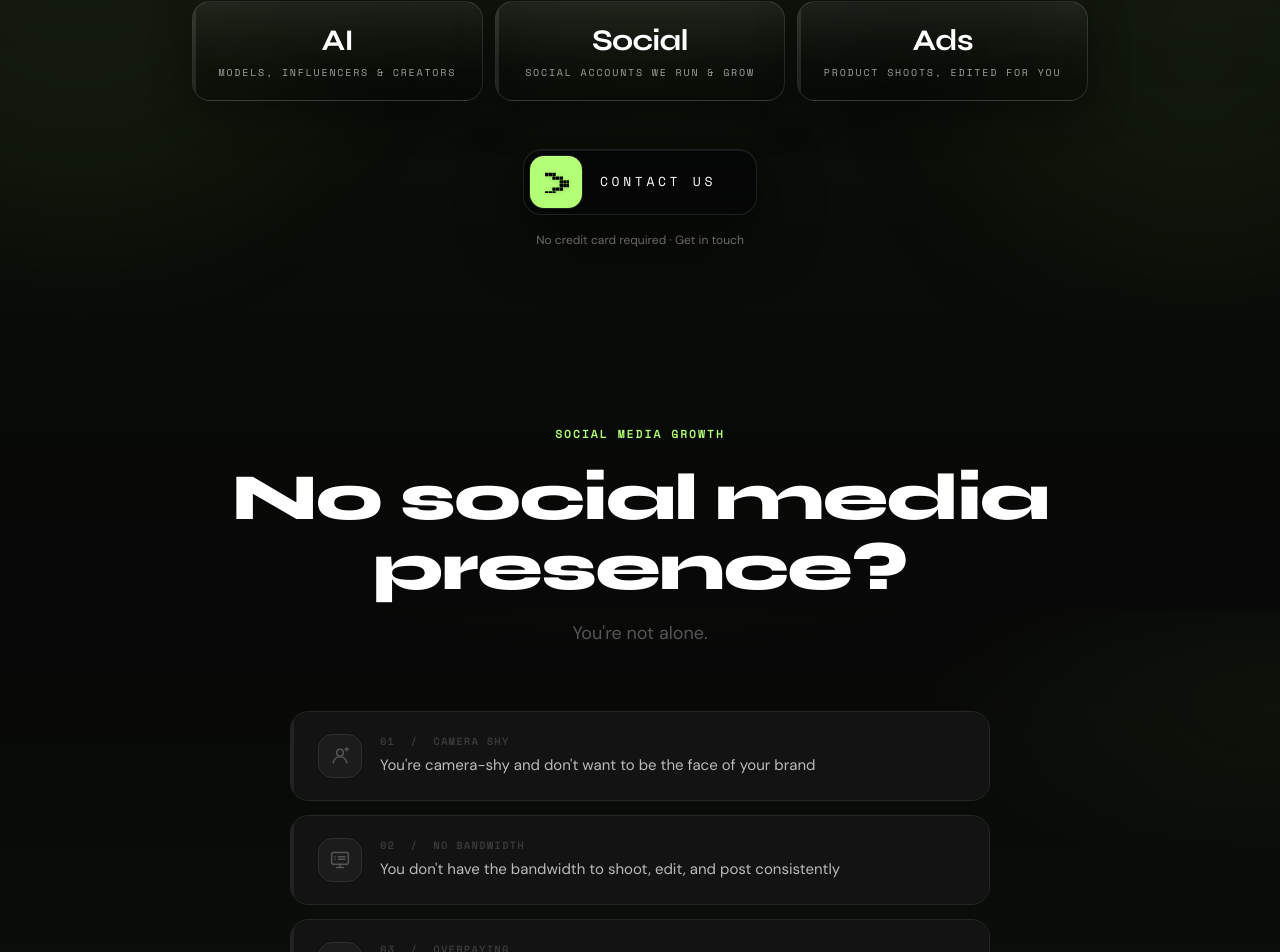
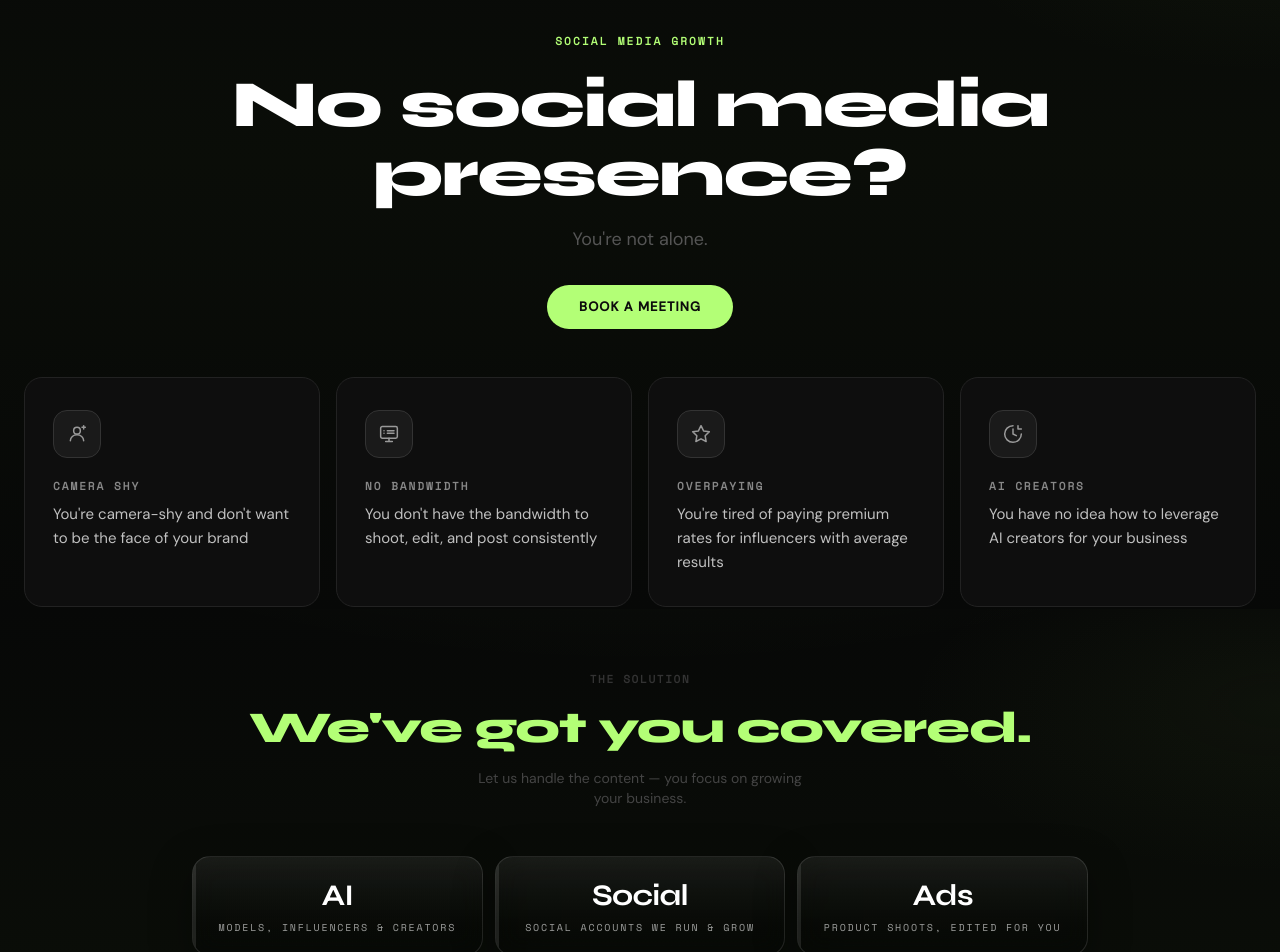
Before and after one commit to jinab-sys/magnatic-website, a Next.js app: page / in a window 1280 px wide. Shown: the part 191-1143 px from the top of the page. Built offline with nearby package versions, Linux system fonts and the light colour scheme.

Commit message:
Update website code

```diff
--- a/components/blocks/scroll-expansion-hero.tsx
+++ b/components/blocks/scroll-expansion-hero.tsx
@@ -1,44 +1,8 @@
 "use client"
 
-import { motion } from "framer-motion"
-import { scrollToRegisterForm } from "@/lib/scroll-to-register"
-
-/** Chunky pixel "greater than" for the hero CTA (7×6 grid). */
-function PixelChevron({ className }: { className?: string }) {
-    const filled = new Set([
-        "0,0", "1,0", "2,0",
-        "2,1", "3,1", "4,1",
-        "4,2", "5,2", "6,2",
-        "4,3", "5,3", "6,3",
-        "2,4", "3,4", "4,4",
-        "0,5", "1,5", "2,5",
-    ])
-    const rects = []
-    for (let y = 0; y < 6; y++) {
-        for (let x = 0; x < 7; x++) {
-            if (filled.has(`${x},${y}`)) {
-                rects.push(
-                    <rect key={`${x}-${y}`} x={x} y={y} width={0.92} height={0.92} fill="currentColor" rx={0.08} />,
-                )
-            }
-        }
-    }
+export function ScrollExpandHero() {
     return (
-        <svg viewBox="-0.5 -0.5 7 6" className={className} aria-hidden>
-            {rects}
-        </svg>
-    )
-}
-
-export function ScrollExpandHero() {
-    const kpis = [
-        { label: "Models, influencers & creators", value: "AI" },
-        { label: "Social accounts we run & grow", value: "Social" },
-        { label: "Product shoots, edited for you", value: "Ads" },
-    ]
-
-    return (
-        <section className="relative w-full overflow-hidden pb-14 pt-28 md:pb-16 md:pt-34">
+        <section className="relative w-full overflow-hidden pb-4 pt-20 md:pb-4 md:pt-24">
             <div className="mag-blob mag-blob-a h-[520px] w-[520px]" style={{ left: "-180px", top: "-120px" }} />
             <div className="mag-blob mag-blob-b h-[420px] w-[420px]" style={{ right: "-130px", top: "20px", animationDelay: "3.5s" }} />
 
@@ -47,78 +11,6 @@ export function ScrollExpandHero() {
                 className="pointer-events-none absolute left-1/2 top-[28%] z-10 h-[min(520px,85vw)] w-[min(900px,120%)] -translate-x-1/2 -translate-y-1/2 rounded-full bg-[radial-gradient(ellipse_at_center,rgba(179,255,118,0.07)_0%,transparent_62%)]"
                 aria-hidden
             />
-
-            <div className="relative z-20 mx-auto w-full max-w-7xl px-6">
-                {/* Primary CTA + microcopy */}
-
-                {/* KPI cards */}
-                <motion.div
-                    initial={{ opacity: 0, y: 14 }}
-                    animate={{ opacity: 1, y: 0 }}
-                    transition={{ duration: 0.55, delay: 0.28, ease: "easeOut" }}
-                    className="mx-auto mt-12 grid max-w-4xl grid-cols-1 gap-4 sm:mt-14 sm:grid-cols-3 sm:gap-3"
-                >
-                    {kpis.map((kpi, i) => (
-                        <motion.div
-                            key={kpi.label}
-                            initial={{ opacity: 0, y: 16 }}
-                            animate={{ opacity: 1, y: 0 }}
-                            transition={{ duration: 0.45, delay: 0.35 + i * 0.07, ease: "easeOut" }}
-                            className="group relative overflow-hidden rounded-2xl border border-white/12 bg-linear-to-b from-white/7 to-black/25 px-5 py-5 text-center shadow-[0_12px_40px_rgba(0,0,0,0.35)] backdrop-blur-md transition duration-300 hover:border-[rgba(179,255,118,0.22)] hover:shadow-[0_16px_48px_rgba(0,0,0,0.45)] md:py-5"
-                        >
-                            <div
-                                className="pointer-events-none absolute inset-x-0 top-0 h-px bg-linear-to-r from-transparent via-[rgba(179,255,118,0.35)] to-transparent opacity-0 transition-opacity duration-300 group-hover:opacity-100"
-                                aria-hidden
-                            />
-                            <div
-                                className="absolute left-0 top-0 h-full w-[3px] bg-white/10 transition-colors duration-300 group-hover:bg-(--mag-accent-from)"
-                                aria-hidden
-                            />
-                            <p className="font-syne text-2xl font-bold tracking-tight text-white md:text-3xl">{kpi.value}</p>
-                            <p className="mt-2 font-space-mono text-[10px] uppercase leading-snug tracking-[0.18em] text-white/60">
-                                {kpi.label}
-                            </p>
-                        </motion.div>
-                    ))}
-                </motion.div>
-
-                {/* Secondary CTA — same destination, calmer treatment */}
-                <motion.div
-                    initial={{ opacity: 0, y: 12 }}
-                    animate={{ opacity: 1, y: 0 }}
-                    transition={{ duration: 0.5, delay: 0.58, ease: "easeOut" }}
-                    className="mx-auto mt-10 flex flex-col items-center sm:mt-12"
-                >
-                    <motion.div
-                        initial={{ opacity: 0, y: 18 }}
-                        animate={{ opacity: 1, y: 0 }}
-                        transition={{ duration: 0.6, delay: 0.12, ease: "easeOut" }}
-                        className="mx-auto flex max-w-lg flex-col items-center gap-4 text-center"
-                    >
-                        <button
-                            type="button"
-                            aria-label="Contact Us"
-                            onClick={() => scrollToRegisterForm()}
-                            className="group relative inline-flex max-w-full cursor-pointer items-stretch overflow-hidden rounded-2xl border border-white/10 bg-[#060607]/90 text-left shadow-[0_20px_60px_rgba(0,0,0,0.55),inset_0_1px_0_rgba(255,255,255,0.06)] backdrop-blur-md transition duration-300 hover:border-[rgba(179,255,118,0.35)] hover:shadow-[0_24px_72px_rgba(179,255,118,0.12)] focus-visible:outline-2 focus-visible:outline-offset-4 focus-visible:outline-[rgba(179,255,118,0.5)]"
-                        >
-                            <span
-                                className="relative m-1.5 flex h-[52px] w-[52px] shrink-0 items-center justify-center rounded-xl bg-linear-to-br from-(--mag-accent-from) to-(--mag-accent-to) shadow-[inset_0_1px_0_rgba(255,255,255,0.15)] ring-1 ring-white/10 transition-transform duration-300 group-hover:scale-[1.02]"
-                                aria-hidden
-                            >
-                                <PixelChevron className="h-[22px] w-[26px] text-black drop-shadow-sm" />
-                            </span>
-                            <span className="flex min-h-[52px] items-center pr-8 pl-3 sm:pr-10">
-                                <span className="font-space-mono text-[12px] font-medium uppercase tracking-[0.28em] text-white sm:text-[13px]">
-                                    Contact Us
-                                </span>
-                            </span>
-                        </button>
-                        <p className="max-w-[280px] font-dm-sans text-xs leading-relaxed text-white/50">
-                            No credit card required · Get in touch
-                        </p>
-                    </motion.div>
-                </motion.div>
-            </div>
         </section>
     )
 }
--- a/components/blocks/social-presence-section.tsx
+++ b/components/blocks/social-presence-section.tsx
@@ -2,6 +2,7 @@
 
 import { motion } from "framer-motion"
 import { scrollToRegisterForm } from "@/lib/scroll-to-register"
+
 
 const painPoints = [
     {
@@ -55,7 +56,7 @@ const painPoints = [
 
 export function SocialPresenceSection() {
     return (
-        <section className="relative w-full z-20 flex flex-col items-center px-6 py-20 sm:py-28">
+        <section className="relative w-full z-20 flex flex-col items-center px-4 sm:px-6 py-20 sm:py-28">
 
             {/* eyebrow */}
             <motion.p
@@ -86,61 +87,74 @@ export function SocialPresenceSection() {
                 whileInView={{ opacity: 1, y: 0 }}
                 transition={{ duration: 0.5, delay: 0.1 }}
                 viewport={{ once: true }}
-                className="font-dm-sans text-lg mb-16"
+                className="font-dm-sans text-lg mb-8"
                 style={{ color: "#555" }}
             >
                 You&apos;re not alone.
             </motion.p>
 
+            {/* Book a Meeting button */}
+            <motion.div
+                initial={{ opacity: 0, y: 10 }}
+                whileInView={{ opacity: 1, y: 0 }}
+                transition={{ duration: 0.5, delay: 0.15 }}
+                viewport={{ once: true }}
+                className="mb-12"
+            >
+                <button
+                    type="button"
+                    onClick={() => scrollToRegisterForm()}
+                    className="cursor-pointer font-dm-sans font-extrabold text-[13px] uppercase tracking-[0.08em] px-8 py-3 rounded-full transition-all duration-150 hover:opacity-85 hover:scale-[1.04]"
+                    style={{ background: "var(--mag-accent-from)", color: "#0c0c0c" }}
+                >
+                    Book a Meeting
+                </button>
+            </motion.div>
+
             {/* cards */}
-            <div className="flex flex-col gap-3.5 w-full max-w-[700px]">
+            <div className="grid grid-cols-1 sm:grid-cols-2 lg:grid-cols-4 gap-4 w-full max-w-[1400px]">
                 {painPoints.map((p, i) => (
                     <motion.div
                         key={p.n}
-                        initial={{ opacity: 0, x: -20 }}
-                        whileInView={{ opacity: 1, x: 0 }}
+                        initial={{ opacity: 0, y: 20 }}
+                        whileInView={{ opacity: 1, y: 0 }}
                         transition={{ duration: 0.5, delay: i * 0.08 }}
                         viewport={{ once: true }}
-                        className="group flex items-stretch rounded-2xl overflow-hidden cursor-default"
-                        style={{ background: "#131313", border: "0.5px solid #252525", transition: "border-color 0.2s, background 0.2s" }}
+                        className="group relative flex flex-col rounded-2xl overflow-hidden cursor-default"
+                        style={{ background: "#0e0e0e", border: "0.5px solid #222", transition: "border-color 0.25s, background 0.25s" }}
                         onMouseEnter={e => {
-                            (e.currentTarget as HTMLElement).style.borderColor = "rgba(255,215,0,0.27)"
-                            ;(e.currentTarget as HTMLElement).style.background = "#161616"
+                            (e.currentTarget as HTMLElement).style.borderColor = "rgba(179,255,118,0.25)"
+                            ;(e.currentTarget as HTMLElement).style.background = "#121212"
                         }}
                         onMouseLeave={e => {
-                            (e.currentTarget as HTMLElement).style.borderColor = "#252525"
-                            ;(e.currentTarget as HTMLElement).style.background = "#131313"
+                            (e.currentTarget as HTMLElement).style.borderColor = "#222"
+                            ;(e.currentTarget as HTMLElement).style.background = "#0e0e0e"
                         }}
                     >
-                        {/* accent bar */}
+                        {/* top accent line */}
                         <div
-                            className="w-[3px] shrink-0 self-stretch transition-colors duration-200"
-                            style={{ background: "#232323" }}
-                            ref={el => {
-                                if (!el) return
-                                const card = el.parentElement!
-                                card.addEventListener("mouseenter", () => el.style.background = "var(--mag-accent-from)")
-                                card.addEventListener("mouseleave", () => el.style.background = "#232323")
-                            }}
+                            className="absolute inset-x-0 top-0 h-[2px] transition-opacity duration-300 opacity-0 group-hover:opacity-100"
+                            style={{ background: "linear-gradient(90deg, transparent, var(--mag-accent-from), transparent)" }}
+                            aria-hidden
                         />
 
-                        <div className="flex items-center gap-[18px] px-6 py-[22px] flex-1">
+                        <div className="flex flex-col gap-5 px-7 py-8 flex-1">
                             {/* icon */}
                             <div
-                                className="w-11 h-11 rounded-xl flex items-center justify-center shrink-0 transition-all duration-200"
-                                style={{ background: "#1c1c1c", border: "0.5px solid #2e2e2e", color: "#555" }}
+                                className="w-12 h-12 rounded-xl flex items-center justify-center shrink-0 transition-all duration-250"
+                                style={{ background: "#1a1a1a", border: "0.5px solid #333", color: "#999" }}
                                 ref={el => {
                                     if (!el) return
                                     const card = el.closest(".group")!
                                     card.addEventListener("mouseenter", () => {
-                                        el.style.borderColor = "rgba(255,215,0,0.2)"
-                                        el.style.background = "rgba(255,215,0,0.07)"
+                                        el.style.borderColor = "rgba(179,255,118,0.2)"
+                                        el.style.background = "rgba(179,255,118,0.07)"
                                         el.style.color = "var(--mag-accent-from)"
                                     })
                                     card.addEventListener("mouseleave", () => {
-                                        el.style.borderColor = "#2e2e2e"
-                                        el.style.background = "#1c1c1c"
-                                        el.style.color = "#555"
+                                        el.style.borderColor = "#333"
+                                        el.style.background = "#1a1a1a"
+                                        el.style.color = "#999"
                                     })
                                 }}
                             >
@@ -148,20 +162,20 @@ export function SocialPresenceSection() {
                             </div>
 
                             {/* text */}
-                            <div className="flex-1">
+                            <div className="flex flex-col gap-2">
                                 <p
-                                    className="font-space-mono text-[10px] font-bold uppercase tracking-[0.15em] mb-[5px] transition-colors duration-200"
-                                    style={{ color: "#3a3a3a" }}
+                                    className="font-space-mono text-[11px] font-bold uppercase tracking-[0.18em] transition-colors duration-250"
+                                    style={{ color: "#888" }}
                                     ref={el => {
                                         if (!el) return
                                         const card = el.closest(".group")!
                                         card.addEventListener("mouseenter", () => el.style.color = "var(--mag-accent-from)")
-                                        card.addEventListener("mouseleave", () => el.style.color = "#3a3a3a")
+                                        card.addEventListener("mouseleave", () => el.style.color = "#888")
                                     }}
                                 >
-                                    {p.n} &nbsp;/&nbsp; {p.label}
+                                    {p.label}
                                 </p>
-                                <p className="font-dm-sans text-[15px] leading-[1.55]" style={{ color: "#bbb" }}>
+                                <p className="font-dm-sans text-[15px] leading-[1.6]" style={{ color: "#c0c0c0" }}>
                                     {p.text}
                                 </p>
                             </div>
@@ -190,15 +204,45 @@ export function SocialPresenceSection() {
                 <p className="font-dm-sans text-sm max-w-[340px]" style={{ color: "#444" }}>
                     Let us handle the content — you focus on growing your business.
                 </p>
-                <button
-                    type="button"
-                    onClick={() => scrollToRegisterForm()}
-                    className="mt-2 cursor-pointer font-dm-sans font-extrabold text-[13px] uppercase tracking-[0.06em] px-9 py-3.5 rounded-full transition-all duration-150 hover:opacity-85 hover:scale-[1.04]"
-                    style={{ background: "var(--mag-accent-from)", color: "#0c0c0c" }}
-                >
-                    Get Started Today
-                </button>
             </motion.div>
+
+            {/* KPI cards */}
+            <motion.div
+                initial={{ opacity: 0, y: 14 }}
+                whileInView={{ opacity: 1, y: 0 }}
+                transition={{ duration: 0.55, delay: 0.1, ease: "easeOut" }}
+                viewport={{ once: true }}
+                className="mx-auto mt-12 grid w-full max-w-4xl grid-cols-1 gap-4 sm:grid-cols-3 sm:gap-3"
+            >
+                {[
+                    { label: "Models, influencers & creators", value: "AI" },
+                    { label: "Social accounts we run & grow", value: "Social" },
+                    { label: "Product shoots, edited for you", value: "Ads" },
+                ].map((kpi, i) => (
+                    <motion.div
+                        key={kpi.label}
+                        initial={{ opacity: 0, y: 16 }}
+                        whileInView={{ opacity: 1, y: 0 }}
+                        transition={{ duration: 0.45, delay: 0.15 + i * 0.07, ease: "easeOut" }}
+                        viewport={{ once: true }}
+                        className="group relative overflow-hidden rounded-2xl border border-white/12 bg-linear-to-b from-white/7 to-black/25 px-5 py-5 text-center shadow-[0_12px_40px_rgba(0,0,0,0.35)] backdrop-blur-md transition duration-300 hover:border-[rgba(179,255,118,0.22)] hover:shadow-[0_16px_48px_rgba(0,0,0,0.45)] md:py-5"
+                    >
+                        <div
+                            className="pointer-events-none absolute inset-x-0 top-0 h-px bg-linear-to-r from-transparent via-[rgba(179,255,118,0.35)] to-transparent opacity-0 transition-opacity duration-300 group-hover:opacity-100"
+                            aria-hidden
+                        />
+                        <div
+                            className="absolute left-0 top-0 h-full w-[3px] bg-white/10 transition-colors duration-300 group-hover:bg-(--mag-accent-from)"
+                            aria-hidden
+                        />
+                        <p className="font-syne text-2xl font-bold tracking-tight text-white md:text-3xl">{kpi.value}</p>
+                        <p className="mt-2 font-space-mono text-[10px] uppercase leading-snug tracking-[0.18em] text-white/60">
+                            {kpi.label}
+                        </p>
+                    </motion.div>
+                ))}
+            </motion.div>
+
         </section>
     )
 }
```
